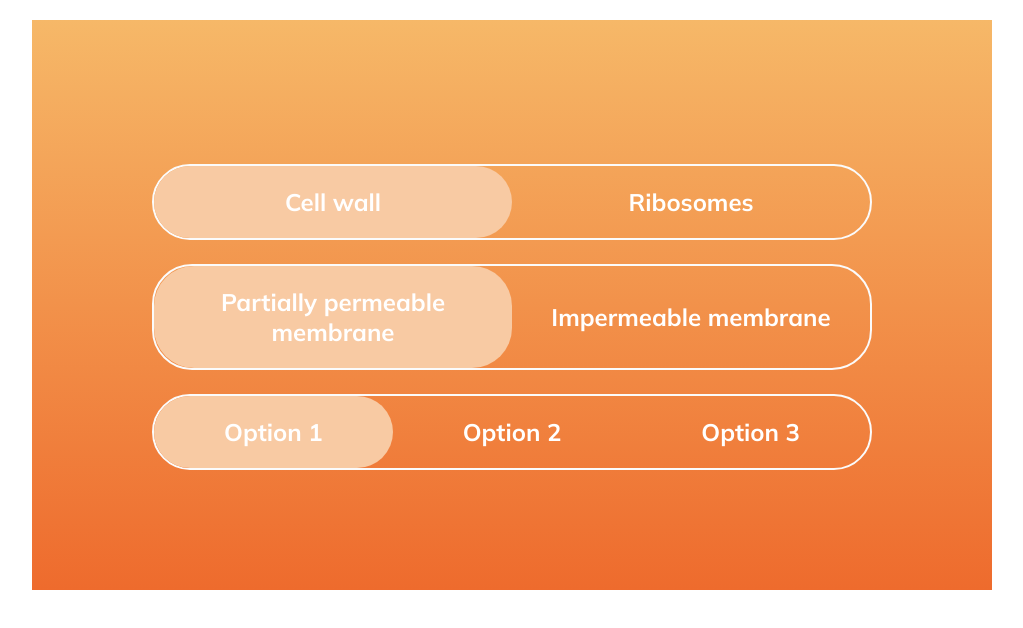
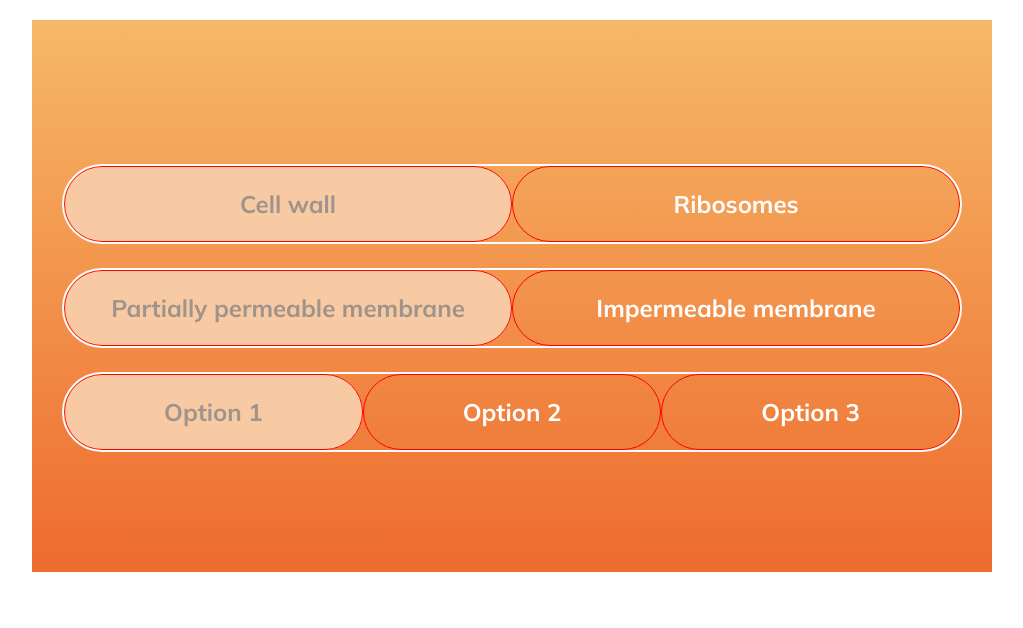
Before and after one commit to lumenwrites/seneca, a Next.js app: page / in a window 1280 px wide. Shown: the top 628 px of the page, without its empty margins (128-1151 px from the left). Built offline with nearby package versions, Linux system fonts and the light colour scheme.

Commit message:
Toggles animated.

```diff
--- a/components/Toggles.tsx
+++ b/components/Toggles.tsx
@@ -1,22 +1,57 @@
-import { useState } from "react"
+import { useState } from 'react'
+import questions from 'data/questions.json'
 
-export default function Toggles({ toggles }) {
-  const [selectedOption, setSelectedOption] = useState(0)
+export default function Toggles() {
+  const [toggles, setToggles] = useState(questions[0].toggles)
   return (
     <div className="toggles">
-      {toggles.map((t) => (
-        <Toggle toggle={t} selectedOption={selectedOption} />
+      {toggles.map((toggle) => (
+        <Toggle
+          key={toggle.id}
+          toggle={toggle}
+          toggles={toggles}
+          setToggles={setToggles}
+        />
       ))}
     </div>
   )
 }
 
-function Toggle({ toggle, selectedOption }) {
+function Toggle({ toggle, toggles, setToggles }) {
+  const optionWidth = 100 / toggle.options.length
+  function selectOption(idx) {
+    setToggles((prev) => {
+      const updatedToggles = prev.map((t) => {
+        if (t.id === toggle.id) {
+          return { ...toggle, selectedOption: idx }
+        }
+        return t
+      })
+      return updatedToggles
+    })
+  }
   return (
     <div className="toggle">
-      {toggle.options.map((option, idx) => (
-        <div className={`option ${idx === selectedOption ? "active" : ""}`}>{option}</div>
-      ))}
+      <div className="options">
+        {toggle.options.map((option, idx) => (
+          <div
+            key={idx}
+            className={`option ${
+              idx === toggle.selectedOption ? 'active' : ''
+            }`}
+            onClick={() => selectOption(idx)}
+          >
+            {option}
+          </div>
+        ))}
+      </div>
+      <div
+        className="activeBG"
+        style={{
+          width: `${optionWidth}%`,
+          left: `${toggle.selectedOption * optionWidth}%`,
+        }}
+      />
     </div>
   )
 }
--- a/data/questions.json
+++ b/data/questions.json
@@ -3,15 +3,21 @@
     "question": "An animal cell contains",
     "toggles": [
       {
+        "id": 0,
         "correctOption": 0,
+        "selectedOption": 0,
         "options": ["Cell wall", "Ribosomes"]
       },
       {
+        "id": 1,
         "correctOption": 2,
+        "selectedOption": 0,
         "options": ["Partially permeable membrane", "Impermeable  membrane"]
       },
       {
+        "id": 2,
         "correctOption": 0,
+        "selectedOption": 0,
         "options": ["Option 1", "Option 2", "Option 3"]
       }
     ]
--- a/pages/index.tsx
+++ b/pages/index.tsx
@@ -1,10 +1,9 @@
 import Toggles from 'components/Toggles'
-import questions from 'data/questions.json'
 
 export default function Home() {
   return (
     <div className={'question'}>
-      <Toggles toggles={questions[0].toggles} />
+      <Toggles />
     </div>
   )
 }
--- a/styles/_toggles.scss
+++ b/styles/_toggles.scss
@@ -1,26 +1,52 @@
 .question {
   margin: 20px auto;
   max-width: 960px;
-  padding: 120px;
   font-weight: 700;
   background: linear-gradient(180deg, #f6b868 0%, #ee6b2d 100%);
   color: white;
+  padding: 120px 0;
   .toggles {
+    max-width: 900px;
+    margin: auto;
     .toggle {
       margin-top: 24px;
-      display: flex;
-      align-items: center;
       border: 2px solid #fbfbfb;
       border-radius: 40px;
-      .option {
-        width: 100%;
-        text-align: center;
-        padding: 21px;
+      height: 80px;
+      position: relative;
+      overflow: hidden;
+      .activeBG {
+        position: absolute;
+        top: 0;
+        left: 50%;
+        background: #f8caa3;
+        height: 100%;
+        width: 50%;
         border-radius: 40px;
-        &.active {
-          background: #f8caa3;
+        transition: 0.2s ease-in-out;
+      }
+      .options {
+        display: flex;
+        z-index: 10;
+        position: relative;
+        height: 100%;
+        .option {
+          width: 100%;
+          display: flex;
+          justify-content: center;
+          align-items: center;
+          text-align: center;
+          border-radius: 40px;
+          border: 1px solid red;
+          cursor: pointer;
+          animation: color-change 1s infinite;
+          &.active {
+            color: #9F938B;
+          }
         }
       }
+
+
     }
   }
 }
```
Also changed, not shown: 2 other files (tests, documents, lock files or other folders).
